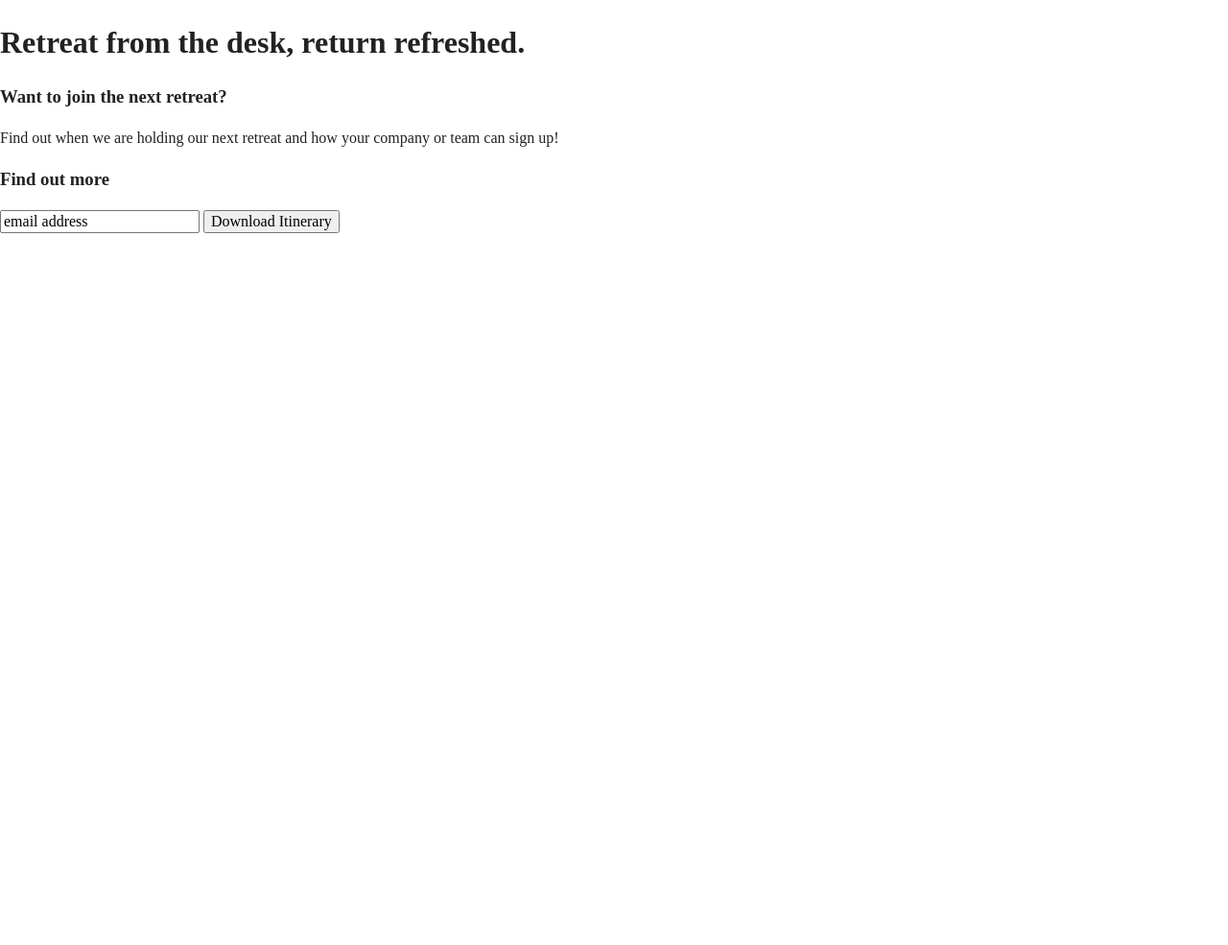
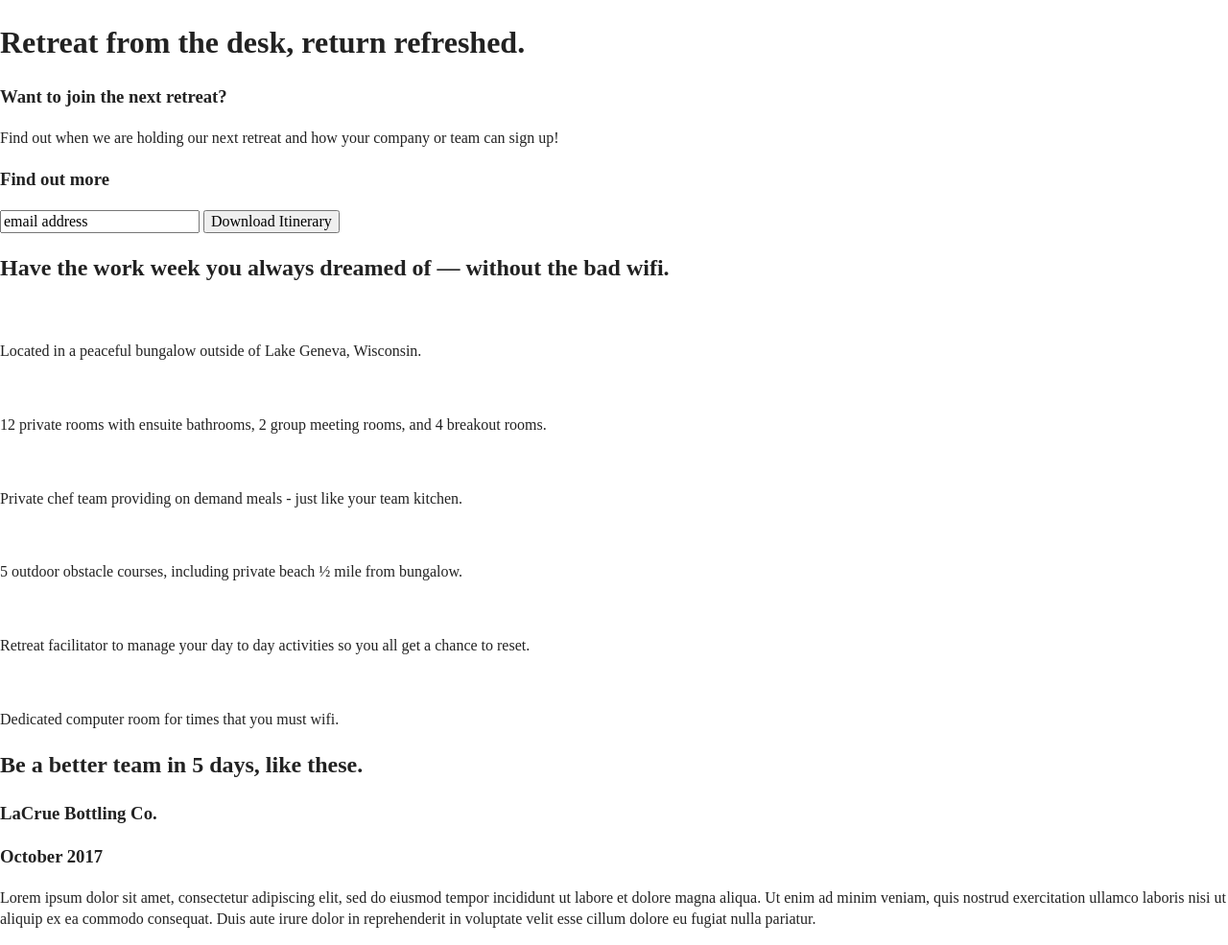
Before and after one commit to crystal-dv/206-unplugged, a plain HTML site: page index.html in a window 1280 px wide. Shown: the part 84-1069 px from the top of the page at 96% size. Before the commit the page ends 800 px from the top, so only its background shows below. Drawn offline with nearby package versions, Linux system fonts and the light colour scheme.

Commit message:
Added to basic content and html structure

```diff
--- a/index.html
+++ b/index.html
@@ -51,6 +51,47 @@
         <input type="button" value="Download Itinerary">
       </div>
     </aside>
+    <section class="features">
+      <div class="content-wrapper">
+        <h2>Have the work week you always dreamed of &mdash; without the bad wifi.</h2>
+        <article class="features-items">
+          <p class="fontawesome-icon"> <img src="" alt=""> </p>
+          <p class="features-item-description">Located in a peaceful bungalow outside of Lake Geneva, Wisconsin.</p>
+        </article>
+        <article class="features-items">
+          <p class="fontawesome-icon"> <img src="" alt=""> </p>
+          <p class="features-item-description">12 private rooms with ensuite bathrooms, 2 group meeting rooms, and 4 breakout rooms.</p>
+        </article>
+        <article class="features-items">
+          <p class="fontawesome-icon"> <img src="" alt=""> </p>
+          <p class="features-item-description">Private chef team providing on demand meals - just like your team kitchen.</p>
+        </article>
+        <article class="features-items">
+          <p class="fontawesome-icon"> <img src="" alt=""> </p>
+          <p class="features-item-description">5 outdoor obstacle courses, including private beach &frac12; mile from bungalow.</p>
+        </article>
+        <article class="features-items">
+          <p class="fontawesome-icon"> <img src="" alt=""> </p>
+          <p class="features-item-description">Retreat facilitator to manage your day to day activities so you all get a chance to reset.</p>
+        </article>
+        <article class="features-items">
+          <p class="fontawesome-icon"> <img src="" alt=""> </p>
+          <p class="features-item-description">Dedicated computer room for times that you must wifi.</p>
+        </article>
+      </div>
+    </section>
+    <section class="reviews">
+      <div class="content-wrapper">
+        <h2>Be a better team in 5 days, like these.</h2>
+        <article>
+          <div>
+            <h3>LaCrue Bottling Co.</h3>
+            <h3>October 2017</h3>
+            <p>Lorem ipsum dolor sit amet, consectetur adipiscing elit, sed do eiusmod tempor incididunt ut labore et dolore magna aliqua. Ut enim ad minim veniam, quis nostrud exercitation ullamco laboris nisi ut aliquip ex ea commodo consequat. Duis aute irure dolor in reprehenderit in voluptate velit esse cillum dolore eu fugiat nulla pariatur.</p>
+          </div>
+        </article>
+      </div>
+    </section>
   </main>
 
   <footer>
```
